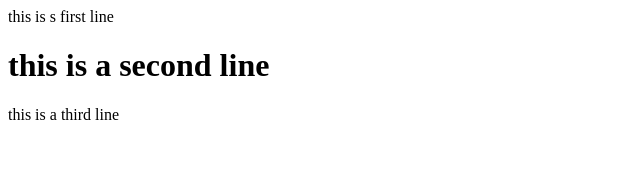
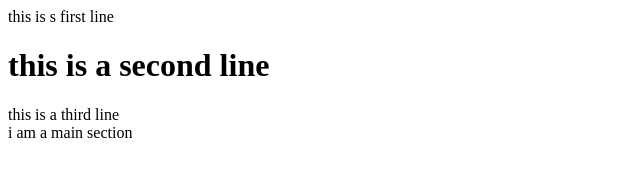
Before and after one commit to amaan2874/first-repo, a plain HTML site: page index.html in a window 1280 px wide. Shown: the whole page, without its empty margins (0-640 px from the left). Drawn offline with Linux system fonts and the light colour scheme.

Commit message:
Update index.html

```diff
--- a/index.html
+++ b/index.html
@@ -1,3 +1,4 @@
 <p>this is s first line</p>
 <h1>this is a second line</h1>
 <div>this is a third line</div>
+<main>i am a main section</main>
```
